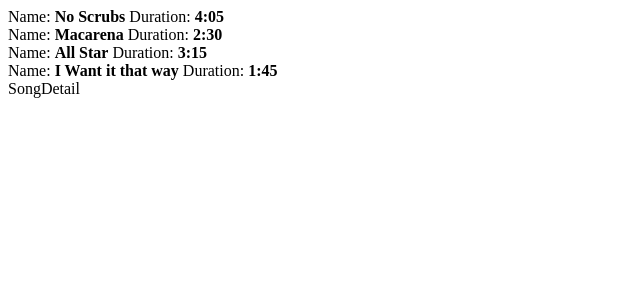
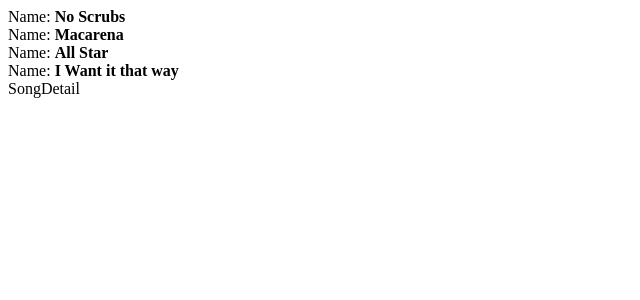
Before and after one commit to imvanzen/songs, a React (Create React App) app: page / in a window 1280 px wide. Shown: the top 300 px of the page, without its empty margins (0-640 px from the left). Built offline with nearby package versions, Linux system fonts and the light colour scheme; the HTML template or start-up script is replaced by a standard one.

Commit message:
Use title as a key value for map function, remove duration from rendered JSX part, add semantic ui classes

```diff
--- a/src/components/SongList.tsx
+++ b/src/components/SongList.tsx
@@ -9,11 +9,13 @@ interface Props {
 
 const SongList = (props: Props) => {
     const { songs } = props
-    const renderedSongs = songs.map((song: Song, index: Key) => (
-        <div key={index}>Name: <b>{song.title}</b> Duration: <b>{song.duration}</b></div>
+    const renderedSongs = songs.map(({ title }: Song) => (
+        <div className='item' key={title as Key}>
+            Name: <b>{title}</b>
+        </div>
     ))
     return (
-        <div className='song-list'>
+        <div className='song-list ui list'>
             {renderedSongs}
         </div>
     )
```
